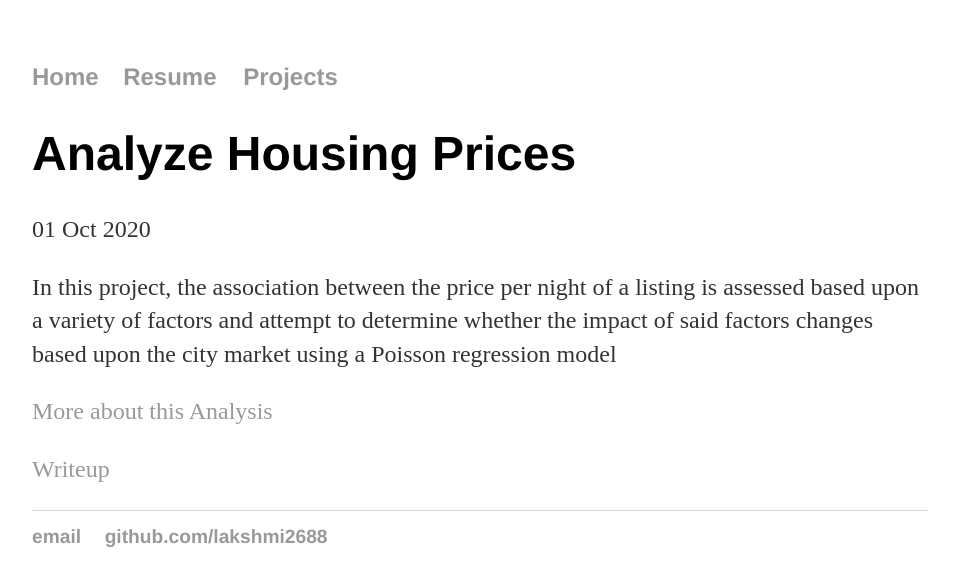
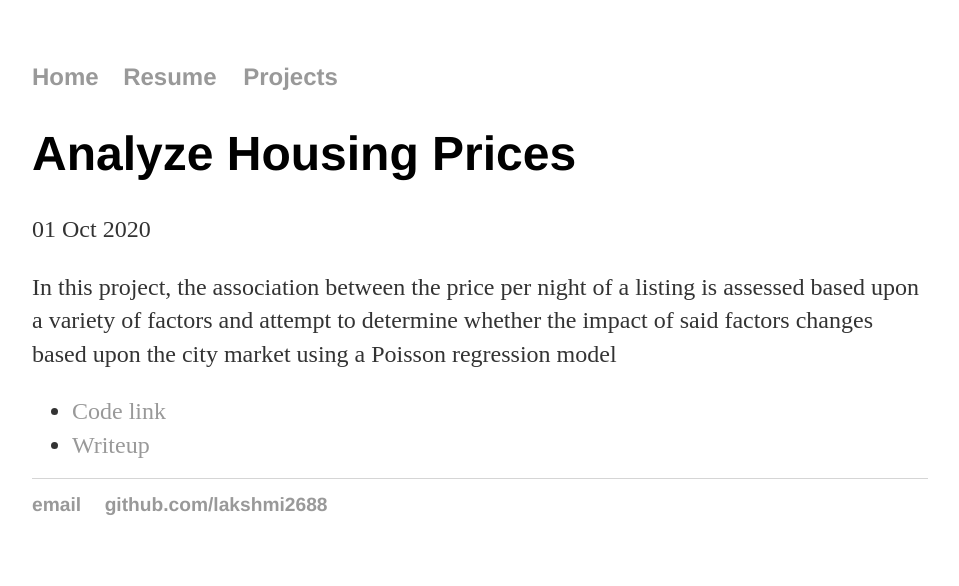
Before and after one commit to lakshmi2688/lakshmi2688.github.io, a Jekyll site: the page built from _posts/2020-10-01-Analyze-Housing-Prices.md, in a window 1280 px wide. Shown: the top 586 px of the page, without its empty margins (160-1119 px from the left). Built offline with Jekyll 4.4.1, drawn with Linux system fonts in a browser that asks for light colours.

Commit message:
Update 2020-10-01-Analyze-Housing-Prices.md

```diff
--- a/_posts/2020-10-01-Analyze-Housing-Prices.md
+++ b/_posts/2020-10-01-Analyze-Housing-Prices.md
@@ -6,5 +6,5 @@ date: 2020-10-01
 
 In this project, the association between the price per night of a listing is assessed based upon a variety of factors and attempt to determine whether the impact of said factors changes based upon the city market using a Poisson regression model
 
-<p><a href="/AnalyzeHousingPrices.html">More about this Analysis</a></p>
-<p><a href="/AnalyzeHousingPrices_Writeup.pdf">Writeup</a></p>
+<ul><li><a href="/AnalyzeHousingPrices.html">Code link</a></li>
+<li><a href="/AnalyzeHousingPrices_Writeup.pdf">Writeup</a></li></ul>
```
